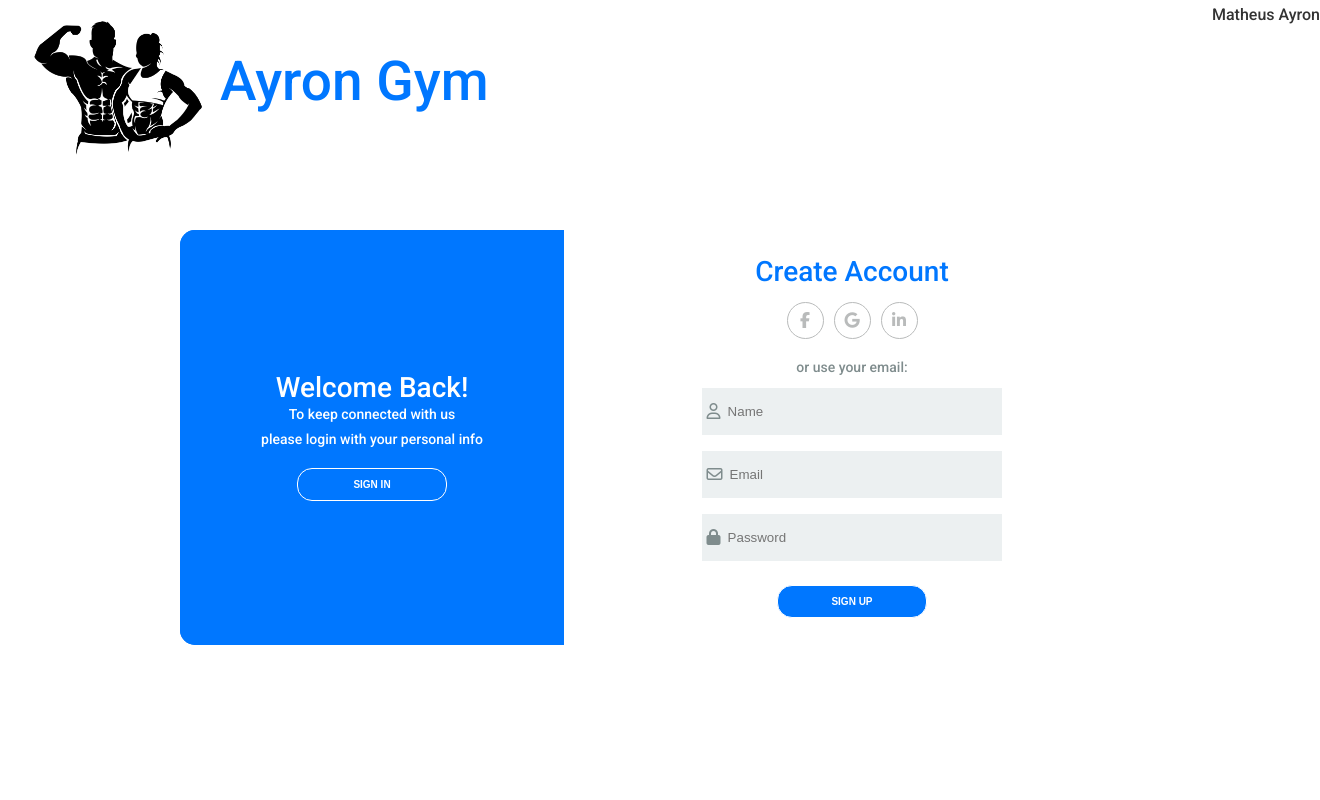
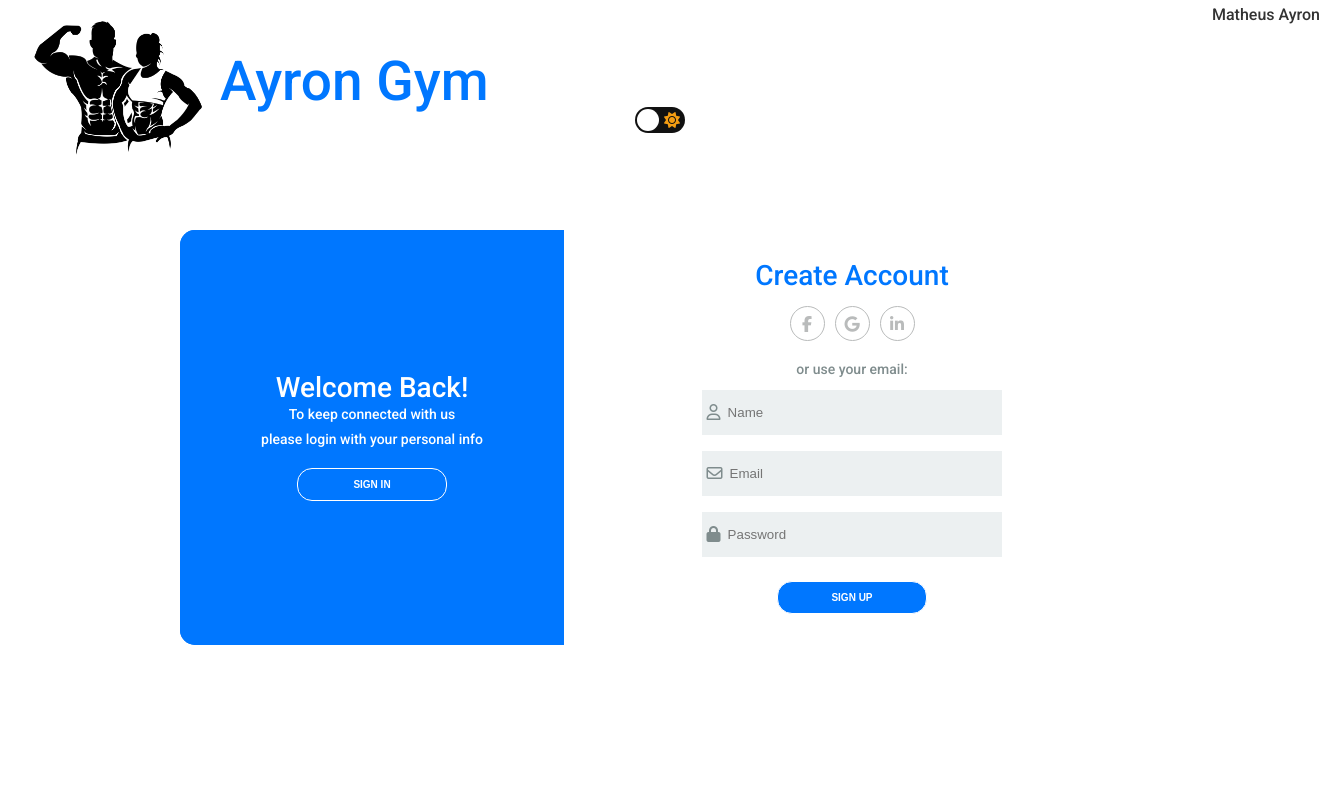
Before and after one commit to MatheusAyron/AyronGym, a PHP site: page /login.html in a window 1320 px wide. Run offline with PHP 8.4, Linux system fonts and the light colour scheme; some libraries are stand-ins or nearby versions.

Commit message:
Start Dark Mode

```diff
--- a/CSS/style-login.css
+++ b/CSS/style-login.css
@@ -1,3 +1,7 @@
+*{
+    box-sizing: border-box;
+}
+
 html
 {
     height: 100%;
@@ -9,7 +13,20 @@ body
     Width :100%;
     Height :100%;
     Top :100%;
+    transition: background 0.2s linear;
+
 }
+
+body.dark
+{
+    background-color: #333333;
+}
+
+body.dark .content::before
+{
+    background-color: #3664FF;
+}
+
 
 header
 {
@@ -80,11 +97,11 @@ nav a:hover
 .texto-principal
 {
     position: relative;
-    top: -120px;
-    width: 521px;
+
+    /*width: 521px;*/
     height: 300px;
-    left: -360px;
-    margin: 0 auto;
+
+   /* margin: 0 auto; */
 }
 
 .texto
@@ -117,6 +134,68 @@ nav a:hover
 
     color: #0077FF;
 }
+
+/*Começo DARK AND LIGHT */
+
+.checkbox-body
+{
+    display: flex;
+    justify-content: center;
+    align-items: center;
+    height: 30vh;
+    margin: 0;
+}
+
+.checkbox
+{
+    opacity: 0;
+    position: absolute;
+}
+
+.label
+{
+    background-color: #111;
+    display: flex;
+    align-items: center;
+    justify-content: space-between;
+    border-radius: 50px;
+    position: relative;
+    padding: 5px;
+    height: 26px;
+    width: 50px;
+    transform: scale(1.0);
+}
+
+.ball
+{
+    background-color: #fff;
+    border-radius: 50%;
+    position: absolute;
+    top: 2px;
+    left: 2px;
+    height: 22px;
+    width: 22px;
+    transition: 0.2s linear;
+}
+
+.checkbox:checked + .label .ball /*TEM A .label ANTES, PQ ELA VEM PRIMEIRO NO HTML*/
+{
+    transform: translateX(24px); /*FAZ A BOLA MEXER*/
+}
+
+
+.fa-moon
+{
+    color: #f1c40f;
+}
+
+.fa-sun
+{
+    color: #f39c12;
+}
+
+
+/*Tela Cadastro + Login */
 
 .container
 {
--- a/JS/app.js
+++ b/JS/app.js
@@ -11,3 +11,13 @@ btnSignup.addEventListener("click", function ()
 {
     body.className = "sign-up-js";
 });
+
+
+//ANIMAÇÃO btn DARK/LIGHT//
+
+const checkbox = document.getElementById('checkbox');
+
+checkbox.addEventListener('change', () => {
+    //muda o tema do site//
+    document.body.classList.toggle('dark');
+});
--- a/login.html
+++ b/login.html
@@ -12,7 +12,6 @@
     </head>
 
     <body>
-
         <header>
             <div class="caixa">
                 <h1><img id = "logo" src="Image/logo.png"></h1>
@@ -22,7 +21,19 @@
                         <li id="nome-criador"><a href="https://github.com/MatheusAyron">Matheus Ayron</a></li>
                     </ul>
                 </nav>
+            </div> <!-- Fim caixa -->
+
+            <!-- Começo btn Light/Dark Mode -->
+
+            <div class="checkbox-body">
+                <input type="checkbox" class="checkbox" id="checkbox">
+                <label for="checkbox" class="label">
+                    <i class="fas fa-moon"></i>
+                    <i class="fas fa-sun"></i>
+                    <div class="ball"></div>
+                </label>
             </div>
+
         </header>
 
         <main>
@@ -31,8 +42,12 @@
                 <p class="texto-auxiliar">Visite um dos nossos centros de<br>treinamento</p>
             </div>-->
 
+
             <!-- telinha de cadastro com animação -->
+
+            <!-- Frist Content -->
             <div class="container"> <!-- UMA DIV PARA GERAL (QUE AFETA OS 2) + DIV INDIVIDUAL PARA CADA-->
+
                 <div class="content first-content">
                     <div class="first-column">
                         <h2 class="title title-primary">Welcome back!</h2>
@@ -50,11 +65,13 @@
                                         <i class="fab fa-facebook-f"></i>
                                     </li>
                                 </a>
+
                                 <a class="link-social-media" href="#">
                                     <li class="item-social-media">
                                         <i class="fab fa-google"></i>
                                     </li>
                                 </a>
+
                                 <a class="link-social-media" href="#"> <!-- ESSE  href="#" FAZ COM QU VOLTE PARA O INICIO DA PAGINA -->
                                     <li class="item-social-media">
                                         <i class="fab fa-linkedin-in"></i>
@@ -62,6 +79,7 @@
                                 </a>
                             </ul>
                         </div><!-- fim social-media -->
+
                         <p class="description description-second">or use your email:</p>
                         <form class="form">
                             <label class="label-input" >
@@ -79,14 +97,13 @@
                                 <input type="password" placeholder="Password">
                             </label>
 
-                                <button class="btn btn-second">sign up</button>
+                            <button class="btn btn-second">sign up</button>
                         </form>
                     </div><!-- fim second-column -->
                 </div><!-- first-content -->
 
 
-
-
+                <!-- Começo Second Content -->
 
                 <div class="content second-content">
                     <div class="first-column">
@@ -105,11 +122,13 @@
                                         <i class="fab fa-facebook-f"></i>
                                     </li>
                                 </a>
+
                                 <a class="link-social-media" href="#">
                                     <li class="item-social-media">
                                         <i class="fab fa-google"></i>
                                     </li>
                                 </a>
+
                                 <a class="link-social-media" href="#"> <!-- ESSE  href="#" FAZ COM QU VOLTE PARA O INICIO DA PAGINA -->
                                     <li class="item-social-media">
                                         <i class="fab fa-linkedin-in"></i>
@@ -117,6 +136,7 @@
                                 </a>
                             </ul>
                         </div><!-- fim social-media -->
+
                         <p class="description description-second">or use your email account:</p>
                         <form class="form">
                             <label class="label-input">
```
